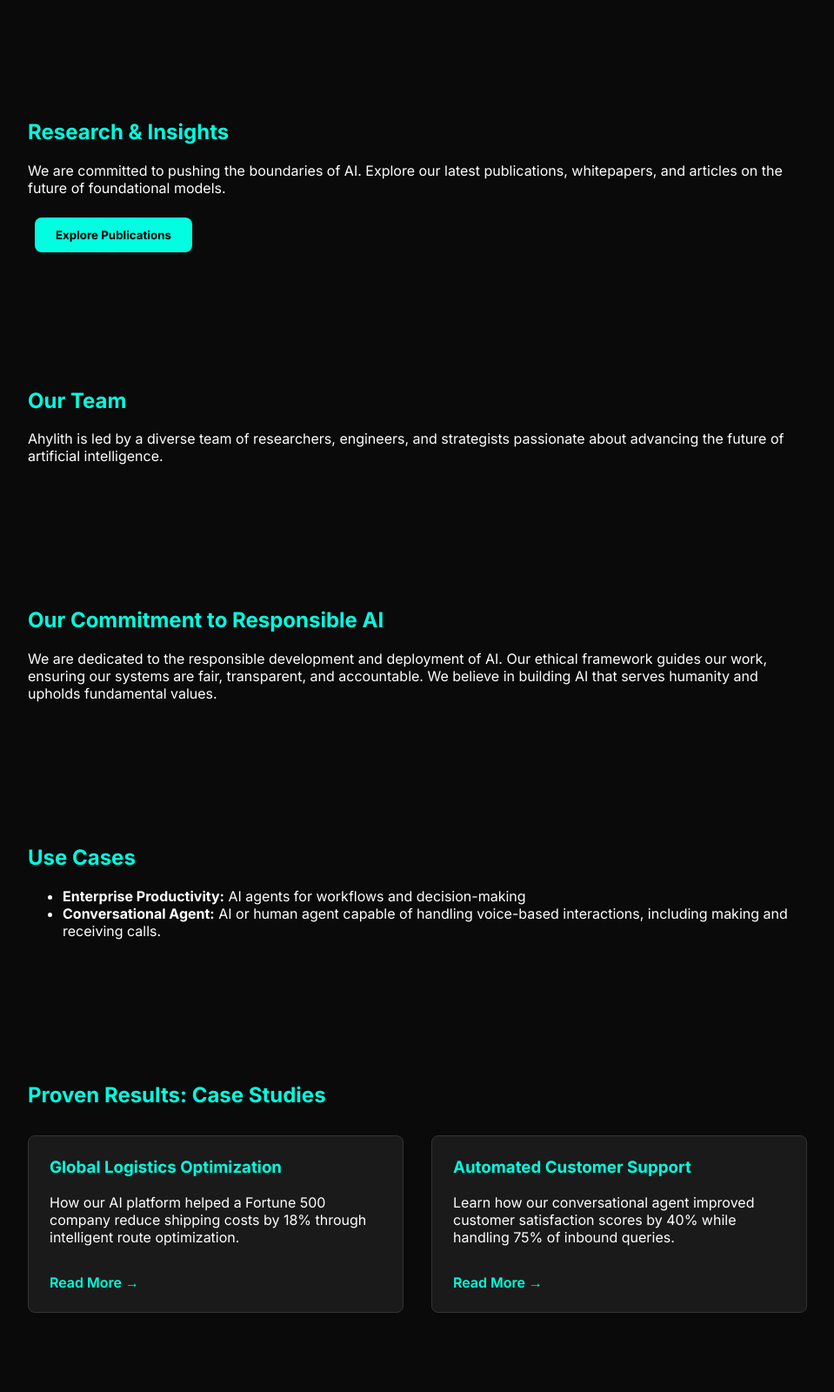
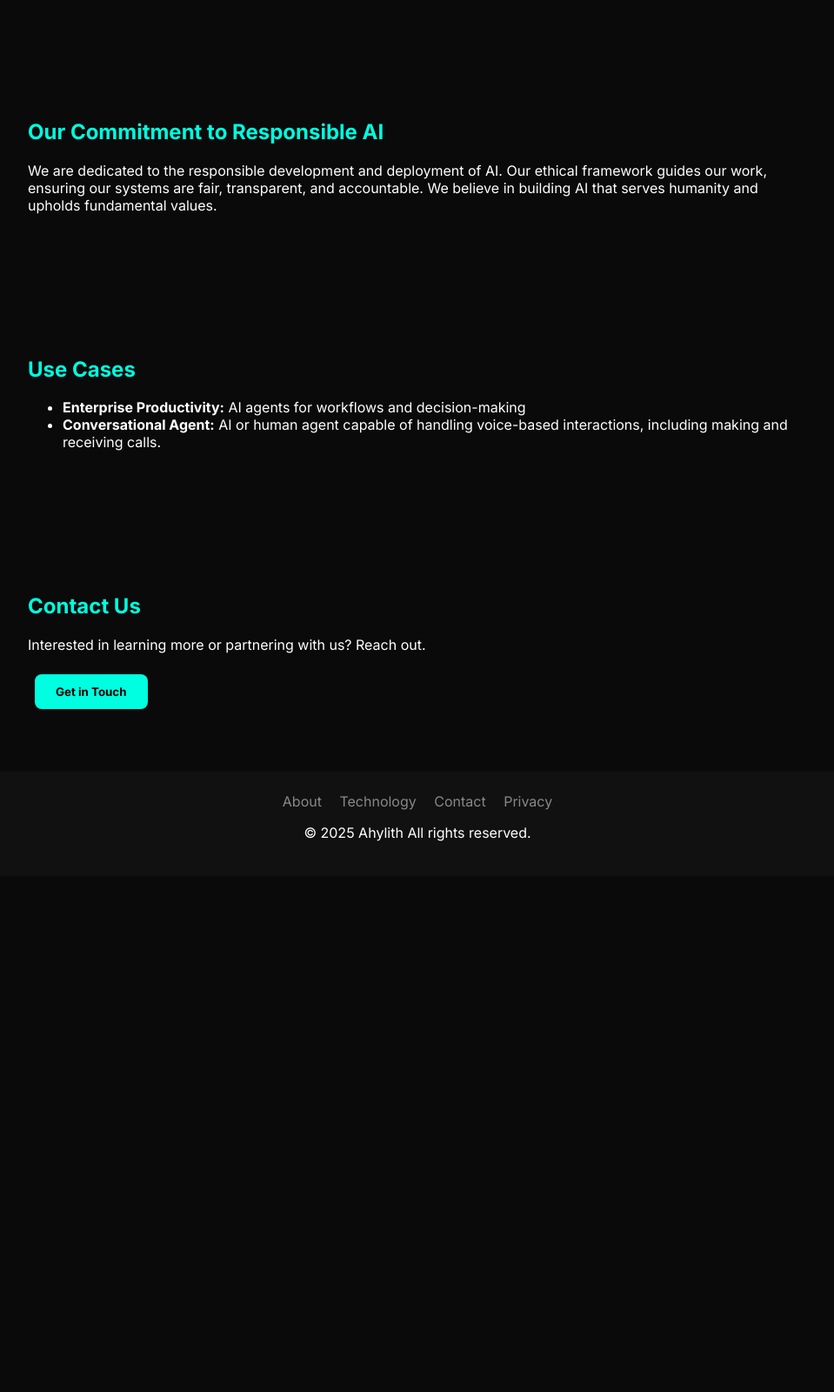
Before and after one commit to garvithasija/ahylith-website, a plain HTML site: page index.html in a window 1280 px wide. Shown: the part 880-2480 px from the top of the page at 87% size, without its empty margins (160-1119 px from the left). After the commit the page ends 1887 px from the top, so only its background shows below. Drawn offline with Linux system fonts and the light colour scheme.

Commit message:
Remove sections

```diff
--- a/index.html
+++ b/index.html
@@ -13,12 +13,8 @@
     <nav>
       <a href="#about">About</a>
       <a href="#technology">Technology</a>
-      <a href="#research">Research</a>
-      <a href="#team">Team</a>
       <a href="#use-cases">Use Cases</a>
-      <a href="#casestudies">Case Studies</a>
       <a href="#contact">Contact</a>
-      <a href="#careers">Careers</a>
     </nav>
   </header>
 
@@ -38,18 +34,6 @@
       <p>We develop core AI products such as Conversational Agents, and productivity. Our platforms are designed to be modular, interpretable, and secure by default — built on scalable, ethical AI principles.</p>
     </section>
 
-    <section id="research">
-      <h2>Research & Insights</h2>
-      <p>We are committed to pushing the boundaries of AI. Explore our latest publications, whitepapers, and articles on the future of foundational models.</p>
-      <button class="btn">Explore Publications</button>
-    </section>
-
-    <section id="team">
-      <h2>Our Team</h2>
-      <p>Ahylith is led by a diverse team of researchers, engineers, and strategists passionate about advancing the future of artificial intelligence.</p>
-      <!-- You can add team member profiles here -->
-    </section>
-
     <section id="ethics">
       <h2>Our Commitment to Responsible AI</h2>
       <p>We are dedicated to the responsible development and deployment of AI. Our ethical framework guides our work, ensuring our systems are fair, transparent, and accountable. We believe in building AI that serves humanity and upholds fundamental values.</p>
@@ -63,43 +47,18 @@
       </ul>
     </section>
 
-    <section id="casestudies">
-      <h2>Proven Results: Case Studies</h2>
-      <div class="case-study-grid">
-        <div class="case-study-card">
-          <h3>Global Logistics Optimization</h3>
-          <p>How our AI platform helped a Fortune 500 company reduce shipping costs by 18% through intelligent route optimization.</p>
-          <a href="#" class="read-more">Read More &rarr;</a>
-        </div>
-        <div class="case-study-card">
-          <h3>Automated Customer Support</h3>
-          <p>Learn how our conversational agent improved customer satisfaction scores by 40% while handling 75% of inbound queries.</p>
-          <a href="#" class="read-more">Read More &rarr;</a>
-        </div>
-      </div>
-    </section>
-
     <section id="contact">
       <h2>Contact Us</h2>
       <p>Interested in learning more or partnering with us? Reach out.</p>
       <button class="btn">Get in Touch</button>
     </section>
 
-    <section id="careers">
-      <h2>Careers</h2>
-      <p>Want to help us build the next generation of AI? We are looking for talented individuals to join our mission. View our open positions and apply today.</p>
-      <button class="btn">See Open Roles</button>
-    </section>
-  </main>
 
   <footer>
     <div class="footer-links">
       <a href="#about">About</a>
       <a href="#technology">Technology</a>
-      <a href="#research">Research</a>
-      <a href="#team">Team</a>
       <a href="#contact">Contact</a>
-      <a href="#careers">Careers</a>
       <a href="#">Privacy</a>
     </div>
     <p>&copy; 2025 Ahylith All rights reserved.</p>
--- a/style.css
+++ b/style.css
@@ -65,31 +65,6 @@ h2 {
   margin: 0 0.5rem;
   text-decoration: none;
 }
-.case-study-grid {
-  display: grid;
-  grid-template-columns: repeat(auto-fit, minmax(300px, 1fr));
-  gap: 2rem;
-  margin-top: 2rem;
-}
-
-.case-study-card {
-  background-color: #1a1a1a;
-  border: 1px solid #333;
-  border-radius: 0.5rem;
-  padding: 1.5rem;
-  transition: transform 0.3s ease, box-shadow 0.3s ease;
-}
-
-.case-study-card:hover {
-  transform: translateY(-5px);
-  box-shadow: 0 8px 20px rgba(0, 255, 224, 0.1);
-}
-
-.case-study-card h3 {
-  margin-top: 0;
-  color: #00ffe0;
-}
-
 .read-more {
   color: #00ffe0;
   text-decoration: none;
```
